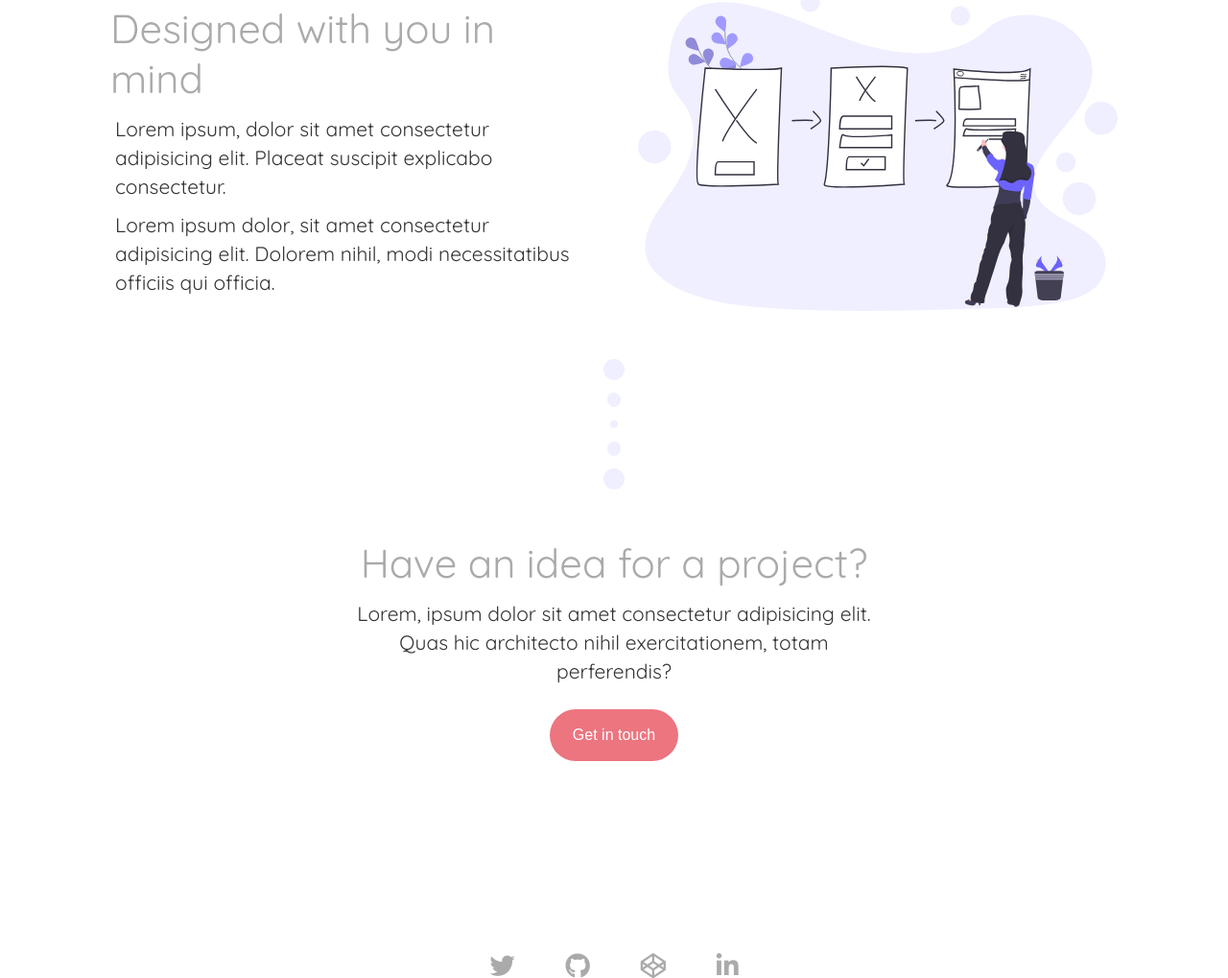
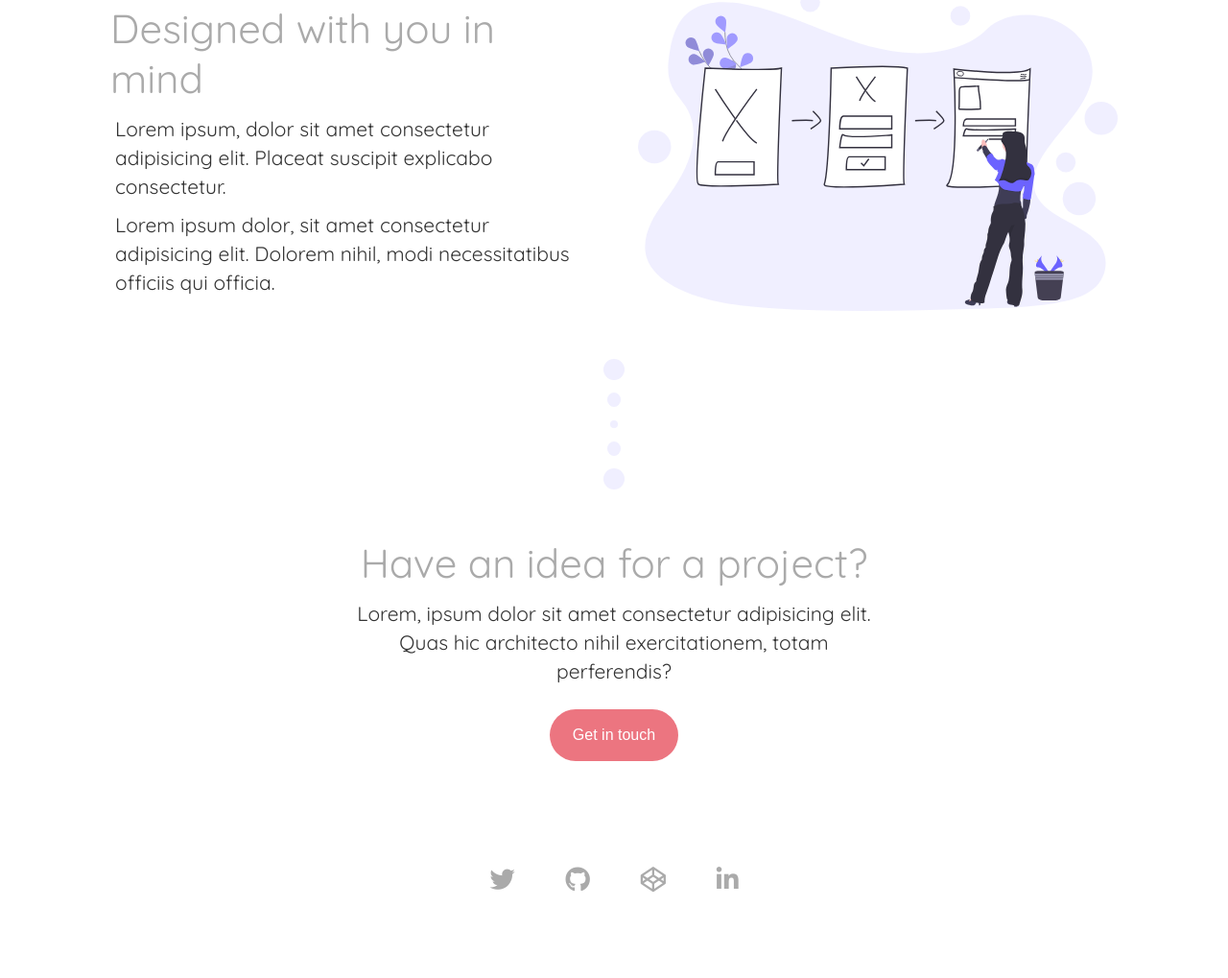
Before and after one commit to nikkilr88/nikkilr88.github.io, a website: page index.html in a window 1280 px wide. Shown: the part 1251-2270 px from the top of the page at 96% size. Drawn offline with nearby package versions, Linux system fonts and the light colour scheme; files that its build step writes are made by us from their sources; a web font is replaced by a local one.

Commit message:
Change margin

```diff
--- a/src/layout/_footer.scss
+++ b/src/layout/_footer.scss
@@ -1,6 +1,6 @@
 .footer {
   text-align: center;
-  margin-top: $padding-lg;
+  margin: 0 $padding-lg $padding-lg;
 
   &__icon {
     font-size: 2.5em;
```
